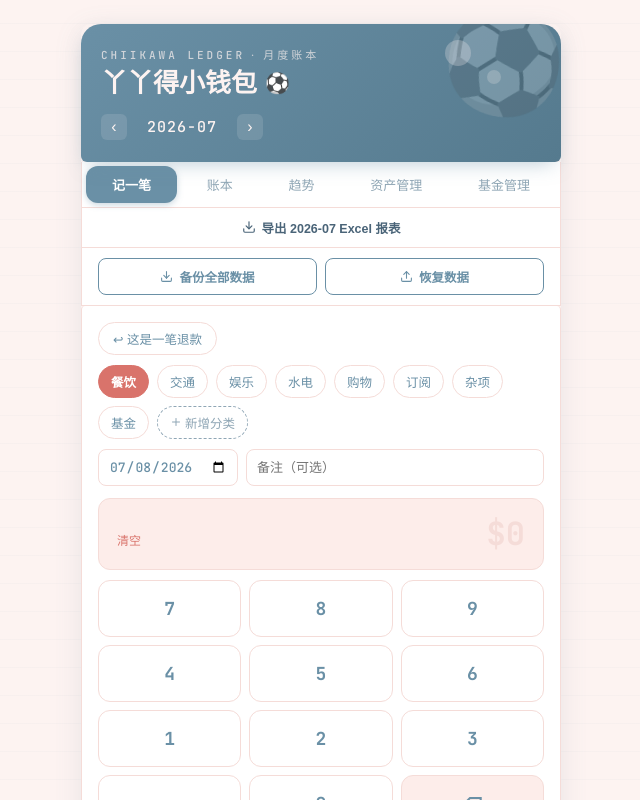
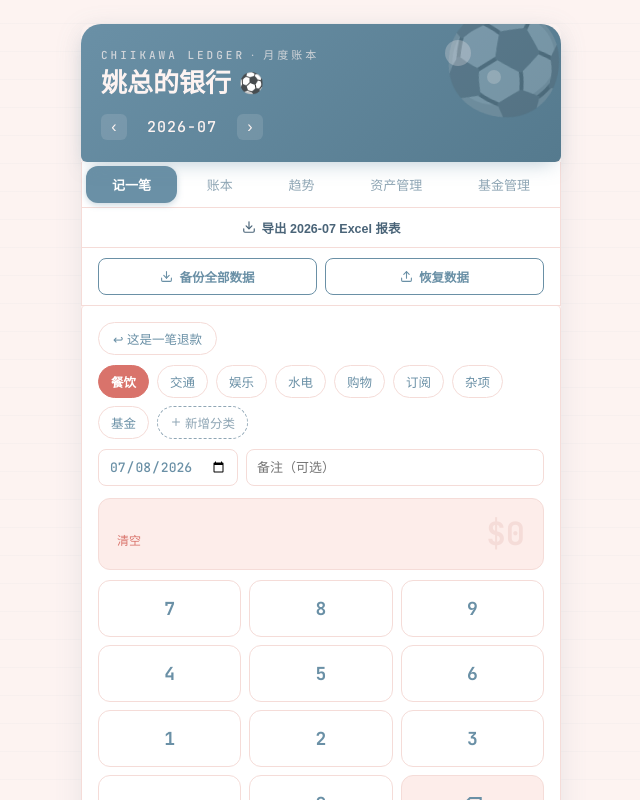
Before and after one commit to zenghanzhiyaya/evamoney, a React (Vite) app: page / in a window 1280 px wide. Shown: the top 800 px of the page, without its empty margins (319-959 px from the left). Built offline with nearby package versions, Linux system fonts and the light colour scheme.

Commit message:
姚版：改名姚总的银行

```diff
--- a/index.html
+++ b/index.html
@@ -7,10 +7,10 @@
     <meta name="mobile-web-app-capable" content="yes" />
     <meta name="apple-mobile-web-app-capable" content="yes" />
     <meta name="apple-mobile-web-app-status-bar-style" content="black-translucent" />
-    <meta name="apple-mobile-web-app-title" content="小钱包" />
+    <meta name="apple-mobile-web-app-title" content="姚总银行" />
     <link rel="apple-touch-icon" href="/apple-touch-icon.png" />
     <link rel="icon" type="image/png" sizes="512x512" href="/icon-512.png" />
-    <title>丫丫得小钱包</title>
+    <title>姚总的银行</title>
   </head>
   <body style="margin:0;">
     <div id="root"></div>
--- a/src/App.jsx
+++ b/src/App.jsx
@@ -1157,7 +1157,7 @@ export default function MonthlyLedger() {
     ];
     XLSX.utils.book_append_sheet(wb, sheetOrPlaceholder(netWorthRows, "还没有资产/负债数据"), "资产负债");
 
-    XLSX.writeFile(wb, `丫丫得小钱包_${selectedMonth}.xlsx`);
+    XLSX.writeFile(wb, `姚总的银行_${selectedMonth}.xlsx`);
   }
 
   // full data backup — everything the app stores, in one JSON file, so switching to a new
@@ -1167,7 +1167,7 @@ export default function MonthlyLedger() {
 
   function exportAllDataBackup() {
     const backup = {
-      _app: "丫丫得小钱包",
+      _app: "姚总的银行",
       _exportedAt: new Date().toISOString(),
       _version: 1,
       entries,
@@ -1189,7 +1189,7 @@ export default function MonthlyLedger() {
     const url = URL.createObjectURL(blob);
     const a = document.createElement("a");
     a.href = url;
-    a.download = `丫丫得小钱包-备份-${todayISO()}.json`;
+    a.download = `姚总的银行-备份-${todayISO()}.json`;
     document.body.appendChild(a);
     a.click();
     document.body.removeChild(a);
@@ -1289,7 +1289,7 @@ export default function MonthlyLedger() {
             <span style={{ fontFamily: "'JetBrains Mono', monospace" }}>CHIIKAWA LEDGER</span> · 月度账本
           </div>
           <div style={{ fontWeight: 700, fontSize: 26, lineHeight: 1.3, display: "flex", alignItems: "center", gap: 8 }}>
-            丫丫得小钱包 <span style={{ fontSize: 20 }}>⚽</span>
+            姚总的银行 <span style={{ fontSize: 20 }}>⚽</span>
           </div>
           <div style={{ display: "flex", alignItems: "center", gap: 10, marginTop: 14 }}>
             <button onClick={() => shiftMonth(-1)} style={navBtnStyle}>‹</button>
--- a/vite.config.js
+++ b/vite.config.js
@@ -9,8 +9,8 @@ export default defineConfig({
       registerType: "autoUpdate",
       includeAssets: ["apple-touch-icon.png"],
       manifest: {
-        name: "丫丫得小钱包",
-        short_name: "小钱包",
+        name: "姚总的银行",
+        short_name: "姚总银行",
         description: "月度支出、信用卡现金流与储蓄规划",
         theme_color: "#6A90A6",
         background_color: "#FDF3F1",
```
